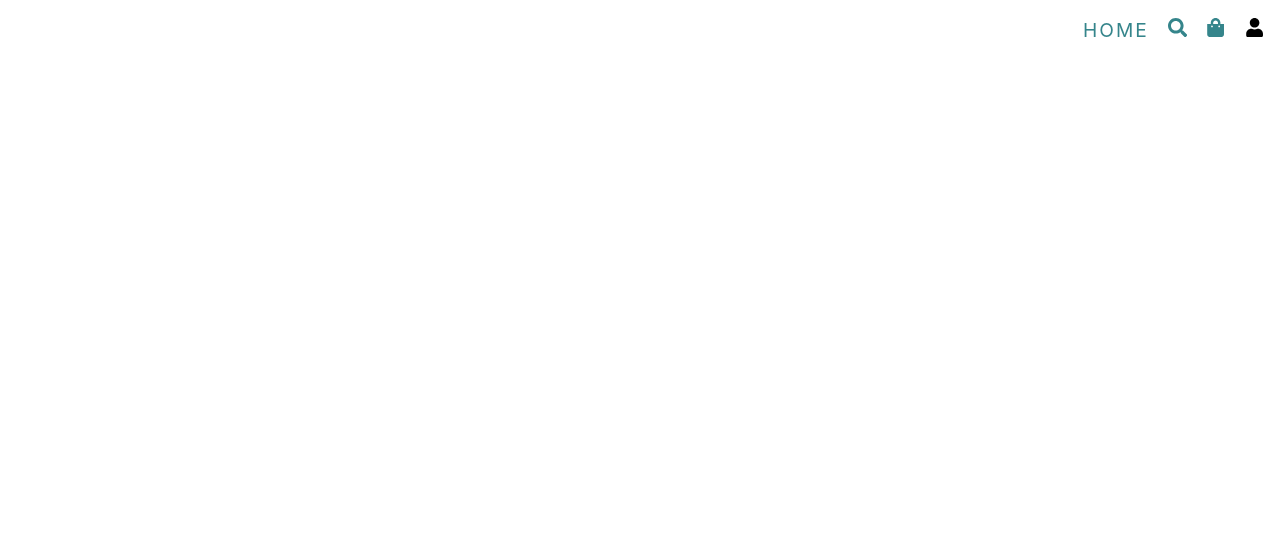
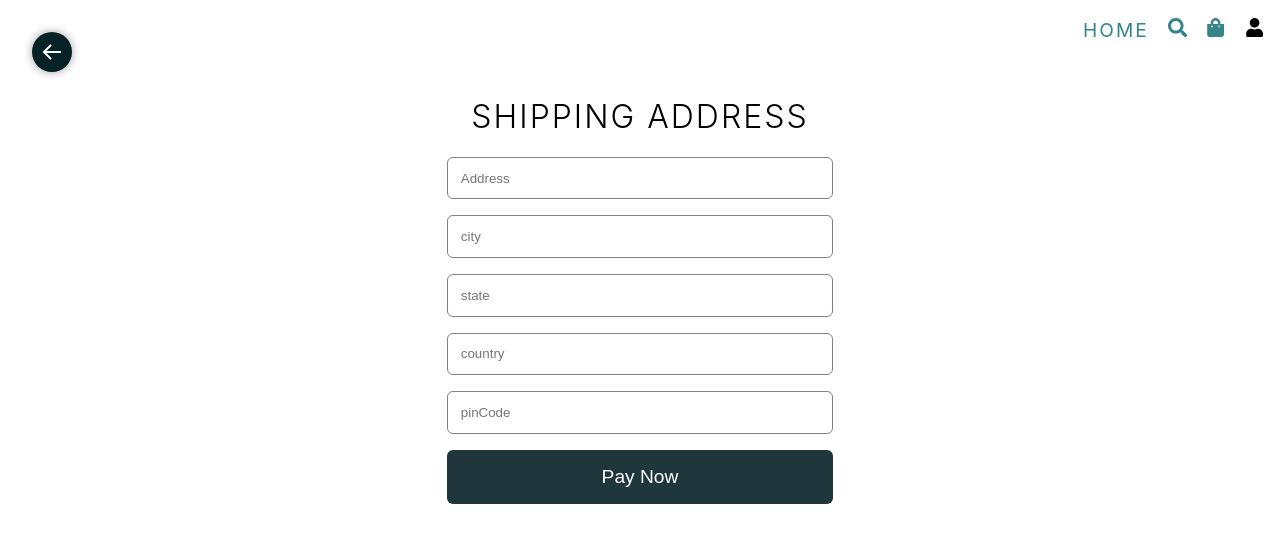
Before and after one commit to mhShohan/QuantumCart, a React (Vite) app in the folder client/: page /shipping in a window 1280 px wide. Before the commit this address had no page. Shown: the top 542 px of the page. Built offline with nearby package versions, Linux system fonts and the light colour scheme.

Commit message:
shopping page implemented-2.16

```diff
--- a/client/src/App.tsx
+++ b/client/src/App.tsx
@@ -6,6 +6,7 @@ import Header from './components/Header';
 const Home = lazy(() => import('./pages/Home'));
 const Cart = lazy(() => import('./pages/Cart'));
 const Search = lazy(() => import('./pages/Search'));
+const Shipping = lazy(() => import('./pages/Shipping'));
 
 // Admin
 const Dashboard = lazy(() => import('./pages/admin/dashboard'));
@@ -31,6 +32,10 @@ const App = () => {
           <Route path='/' element={<Home />} />
           <Route path='/cart' element={<Cart />} />
           <Route path='/search' element={<Search />} />
+          {/* Private route */}
+          <Route>
+            <Route path='/shipping' element={<Shipping />} />
+          </Route>
           {/* Admin routes */}
           <Route
           // element={<ProtectedRoute isAuthenticated={true} adminRoute={true} isAdmin={true} />}
--- /dev/null
+++ b/client/src/pages/Shipping.tsx
@@ -0,0 +1,76 @@
+import { ChangeEvent, useState } from 'react';
+import { BiArrowBack } from 'react-icons/bi';
+import { useNavigate } from 'react-router-dom';
+
+const Shipping = () => {
+  const navigate = useNavigate();
+  const [shippingInfo, setShippingInfo] = useState({
+    address: '',
+    city: '',
+    state: '',
+    country: '',
+    pinCode: '',
+  });
+
+  const changeHandler = (event: ChangeEvent<HTMLInputElement>) => {
+    setShippingInfo((prev) => ({
+      ...prev,
+      [event.target.name]: event.target.value,
+    }));
+  };
+
+  return (
+    <div className='shipping'>
+      <button className='back-btn' onClick={() => navigate('/cart')}>
+        <BiArrowBack />
+      </button>
+
+      <form>
+        <h1>Shipping Address</h1>
+        <input
+          required
+          type='text'
+          name='address'
+          placeholder='Address'
+          value={shippingInfo.address}
+          onChange={changeHandler}
+        />
+        <input
+          required
+          type='text'
+          name='city'
+          placeholder='city'
+          value={shippingInfo.city}
+          onChange={changeHandler}
+        />
+        <input
+          required
+          type='text'
+          name='state'
+          placeholder='state'
+          value={shippingInfo.state}
+          onChange={changeHandler}
+        />
+        <input
+          required
+          type='text'
+          name='country'
+          placeholder='country'
+          value={shippingInfo.country}
+          onChange={changeHandler}
+        />
+        <input
+          required
+          type='text'
+          name='pinCode'
+          placeholder='pinCode'
+          value={shippingInfo.pinCode}
+          onChange={changeHandler}
+        />
+        <button type='submit'>Pay Now</button>
+      </form>
+    </div>
+  );
+};
+
+export default Shipping;
--- a/client/src/styles/App.scss
+++ b/client/src/styles/App.scss
@@ -32,6 +32,7 @@ $color3: #384137;
 @import 'admin-styles/mixin';
 @import 'home';
 @import 'cart';
+@import 'shipping';
 @import 'admin-styles/dashboard';
 @import 'admin-styles/products';
 @import 'admin-styles/chart';
--- /dev/null
+++ b/client/src/styles/_shipping.scss
@@ -0,0 +1,44 @@
+.shipping {
+  @include flex;
+
+  .back-btn {
+    @include square(2.5rem);
+    background-color: $color1;
+    color: #fff;
+    @include flex;
+    position: fixed;
+    top: 2rem;
+    left: 2rem;
+    border-radius: 100%;
+    border: none;
+    outline: none;
+    cursor: pointer;
+    font-size: 1.5rem;
+    @include baseShadow;
+  }
+
+  > form {
+    max-width: 450px;
+    width: 100%;
+    @include flex(column, center, stretch, 1rem);
+    padding: 2rem;
+    > h1 {
+      @include heading(2px);
+      text-transform: uppercase;
+      text-align: center;
+    }
+    > input {
+      @include inputStyle(100%, 0.8rem, inherit, 1px solid gray);
+      border-radius: 6px;
+    }
+    > button {
+      @include btn(1rem, $color1, #fff);
+      font-size: 1.2rem;
+      opacity: 0.9;
+      transition: all 300ms;
+      &:hover {
+        opacity: 1;
+      }
+    }
+  }
+}
--- a/client/src/styles/admin-styles/_mixin.scss
+++ b/client/src/styles/admin-styles/_mixin.scss
@@ -4,12 +4,7 @@
   text-transform: $case;
 }
 
-@mixin flex(
-  $dir: row,
-  $justifyContent: center,
-  $alignItems: center,
-  $gap: 1rem
-) {
+@mixin flex($dir: row, $justifyContent: center, $alignItems: center, $gap: 1rem) {
   display: flex;
   flex-direction: $dir;
   justify-content: $justifyContent;
@@ -46,3 +41,13 @@
 @mixin baseShadow() {
   box-shadow: 0 0 10px rgba(0, 0, 0, 0.384);
 }
+
+@mixin btn($p: 0.5rem 1rem, $b, $c) {
+  cursor: pointer;
+  border: none;
+  outline: none;
+  padding: $p;
+  border-radius: 6px;
+  background-color: $b;
+  color: $c;
+}
```
